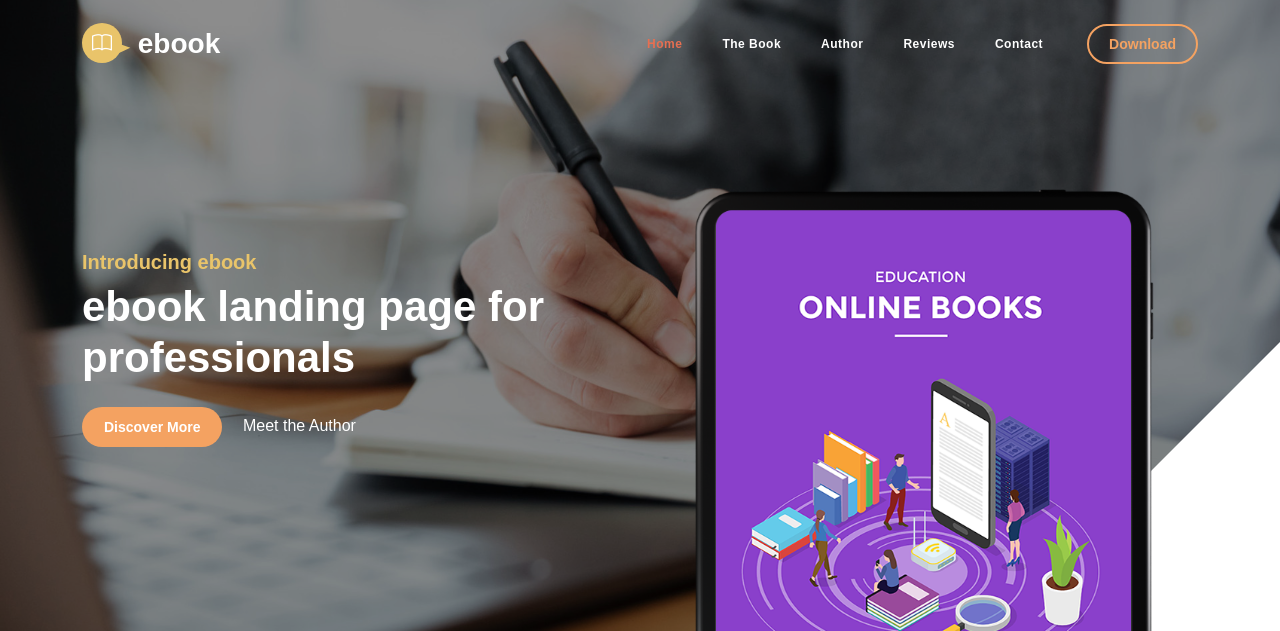
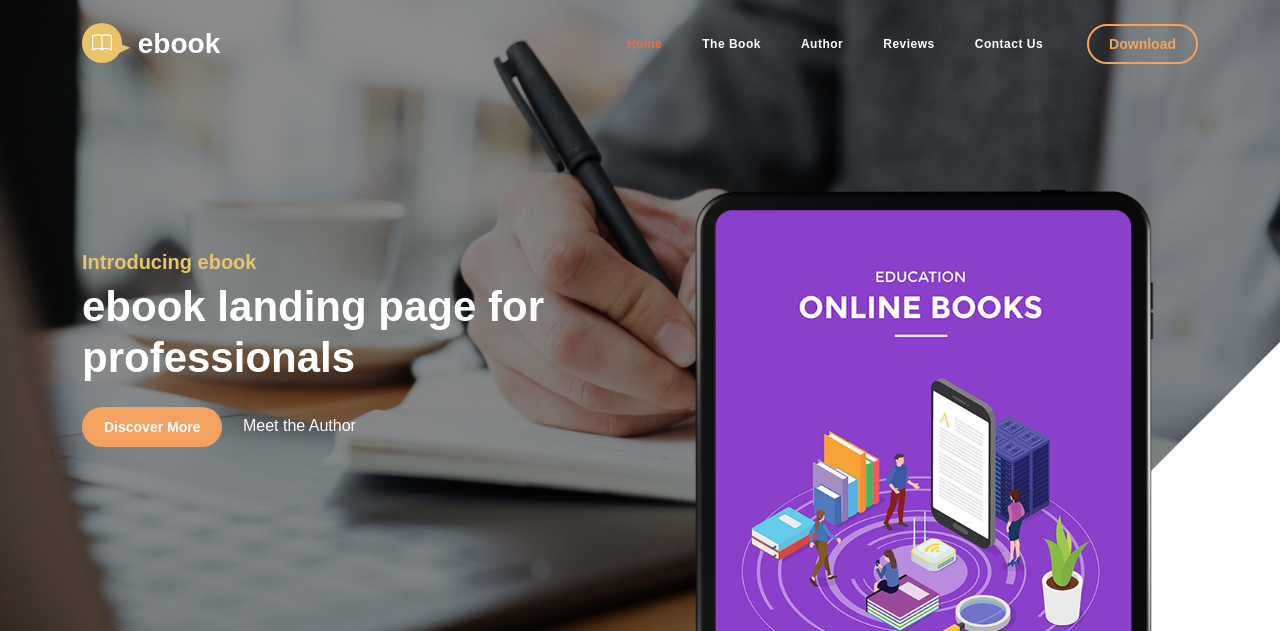
Before and after one commit to omkar192003/online-books, a PHP site: page / in a window 1280 px wide. Shown: the top 631 px of the page. Run offline with PHP 8.4, Linux system fonts and the light colour scheme; some web fonts are replaced.

Commit message:
Update index.php

```diff
--- a/index.php
+++ b/index.php
@@ -71,7 +71,7 @@ https://templatemo.com/tm-588-ebook-landing
                             </li>
 
                             <li class="nav-item">
-                                <a class="nav-link click-scroll" href="#section_5">Contact</a>
+                                <a class="nav-link click-scroll" href="#section_5">Contact Us</a>
                             </li>
                         </ul>
 
```
